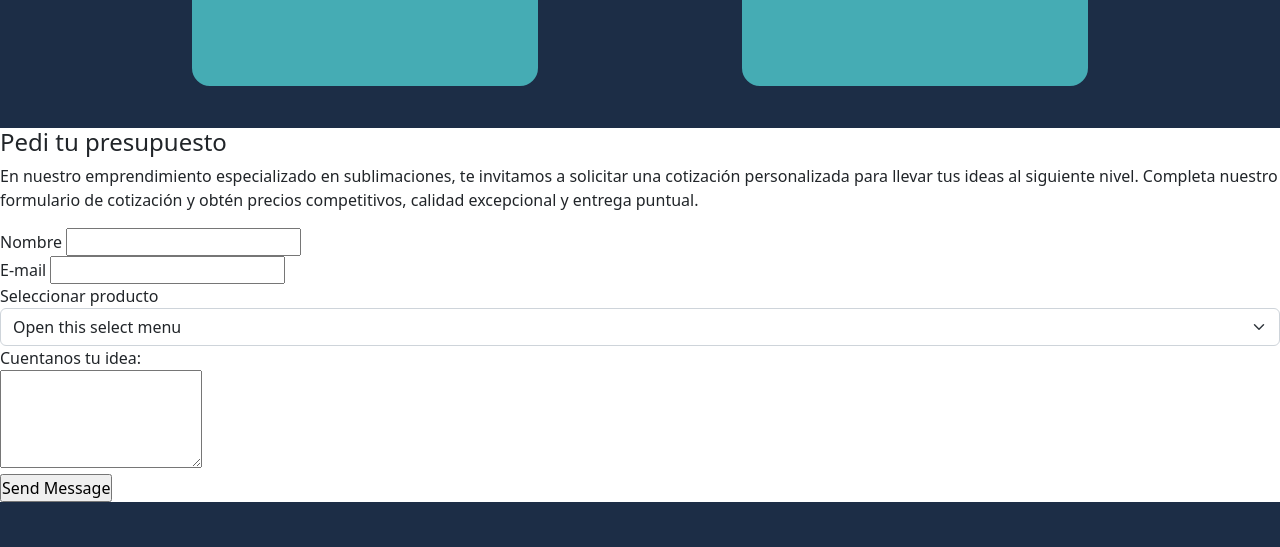
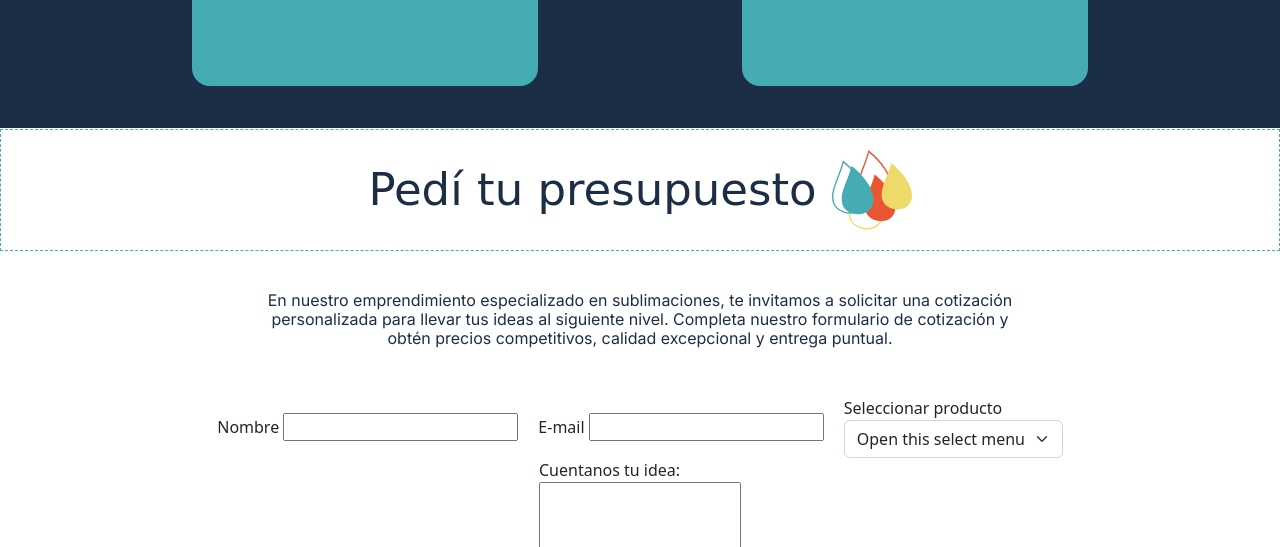
Before and after one commit to RlManzo/LKS-proyecto-real, a plain HTML site: page index.html in a window 1280 px wide. Shown: the part 2350-2897 px from the top of the page. Drawn offline with nearby package versions, Linux system fonts and the light colour scheme; a web font is replaced by a local one.

Commit message:
footer terminado, desarrollando la seccion presupuesto

```diff
--- a/css/styles.css
+++ b/css/styles.css
@@ -172,12 +172,11 @@ body::-webkit-scrollbar-thumb{
     margin: 1px 0 0 0;
 }
 .nosotros .box-title h4{
-    width: 100%;
-    height: 60px;
     font-size: 45px;
     font-family: 'Calistoga', cursive;
     font-weight: 400;
     line-height: 106.3%;
+    color: var(--blanco);
 }
 .nosotros .box-p{
     padding: 20px;
@@ -225,7 +224,44 @@ body::-webkit-scrollbar-thumb{
     color: #FFFFFF;
 }
 /*Presupuesto*/
-
+.box-title-contact{
+    border: 1.8px dashed var(--celeste);
+    width: 100%;
+    padding: 20px;
+    margin: 1px 0 0 0;
+}
+.box-title-contact h4{
+    font-size: 45px;
+    font-family: 'Calistoga', cursive;
+    font-weight: 400;
+    line-height: 106.3%;
+    color: var(--azul);
+    margin: 0 15px 0 0;
+}
+.box-title-contact img{
+    width: 80px;
+}
+.box-p-contact p{
+    width: 60%;
+    font-size: 16px;
+    font-family: 'Inter', sans-serif;
+    font-weight: 400;
+    line-height: 19px;
+    color: var(--azul);
+    margin: 40px 0 0 0;
+}
+.box-form{
+    width: 90%;
+}
+.box-form form{
+    display: flex;
+    flex-direction: column;
+    justify-content: center;
+    align-items: center;
+}
+.box-level-one{
+    gap: 20px;
+}
 
 /*Footer*/
 footer{
@@ -275,6 +311,9 @@ footer{
     line-height: 19px;
     color: var(--celeste);
     margin: 0 0 25px 0;
+}
+.box-contacto div .box-son{
+    margin: 0 0 5px 0;
 }
 .box-contacto div .box-son p{
     font-size: 16px;
@@ -327,6 +366,7 @@ footer{
 
 
 
+/*luego acomodas esto en el orden que corresponda*/
 .botonCarrito{
     background: none;
     border: none;
--- a/index.html
+++ b/index.html
@@ -173,31 +173,34 @@
 
 
       <!--seccion presupuesto (Augusto)-->
-      <section class="col-12" id="presupuesto">
-        <div><h4>Pedi tu presupuesto</h4></div>
+      <section class="col-12 d-flex flex-column justify-content-center align-items-center" id="presupuesto">
+        <div class="box-title-contact text-center d-flex justify-content-center align-items-center">
+          <h4>Pedí tu presupuesto</h4><img src="./assets/iconoHeader.svg" alt="icono">
+        </div>
 
-        <div>
+        <div class="box-p-contact text-center d-flex justify-content-center align-items-center">
           <p class="">
             En nuestro emprendimiento especializado en sublimaciones, te invitamos a solicitar
             una cotización personalizada para llevar tus ideas al siguiente nivel.
             Completa nuestro formulario de cotización y obtén precios competitivos, calidad excepcional y entrega puntual.
           </p>
         </div>
-        <div>
+
+        <div class="col-12 p-4 mt-4 d-flex justify-content-center align-items-center box-form">
           <form id="messageForm">
-            <div>
+            <div class="box-level-one d-flex d-row flex-wrap justify-content-around align-items-center">
 
-              <div>
+              <div class="box-son-level-one">
                 <label for="name">Nombre</label>
                 <input type="text" id="name" name="name" required><br>
               </div>
 
-              <div>
+              <div class="box-son-level-one">
                 <label for="email">E-mail</label>
                 <input type="email" id="email" name="email" required><br>
               </div>
 
-              <div>
+              <div class="box-son-level-one">
                 <label for="email">Seleccionar producto</label>
                 <select class="form-select" id="selectProduct">
                   <option selected>Open this select menu</option>
@@ -266,7 +269,7 @@
               <img src="./assets/email.svg" alt="icono-email"><p>lksimpresiones@lks.com.ar</p>
             </div>
             <div class="box-son d-flex justify-content-between align-items-center">
-              <img src="./assets/ubi.svg" alt="icono-ubicacion"><p>Dirección 1234, Córdoba</p>
+              <img src="./assets/ubi.svg" alt="icono-ubicacion"><p>Ramos Mejías 2170, Córdoba, Argentina</p>
             </div>
 
 
@@ -277,9 +280,9 @@
         <div class="box-redes d-flex flex-column justify-content-start align-items-start">
           <h5>REDES SOCIALES</h5>
           <div class="box-son-redes">
-            <a href="#"><img src="./assets/instagram.svg" alt="instagram"></a>
-            <a href="#"><img src="./assets/facebook.svg" alt="facebook"></a>
-            <a href="#"><img class="youtube" src="./assets/youtube.svg" alt="youtube"></a>
+            <a href="https://www.instagram.com/lksimpresiones/"><img src="./assets/instagram.svg" alt="instagram"></a>
+            <a href="https://www.facebook.com/lksimpresiones"><img src="./assets/facebook.svg" alt="facebook"></a>
+            <a href="https://youtube.com/@LKSImpresiones"><img class="youtube" src="./assets/youtube.svg" alt="youtube"></a>
           </div>
         </div>
 
```
